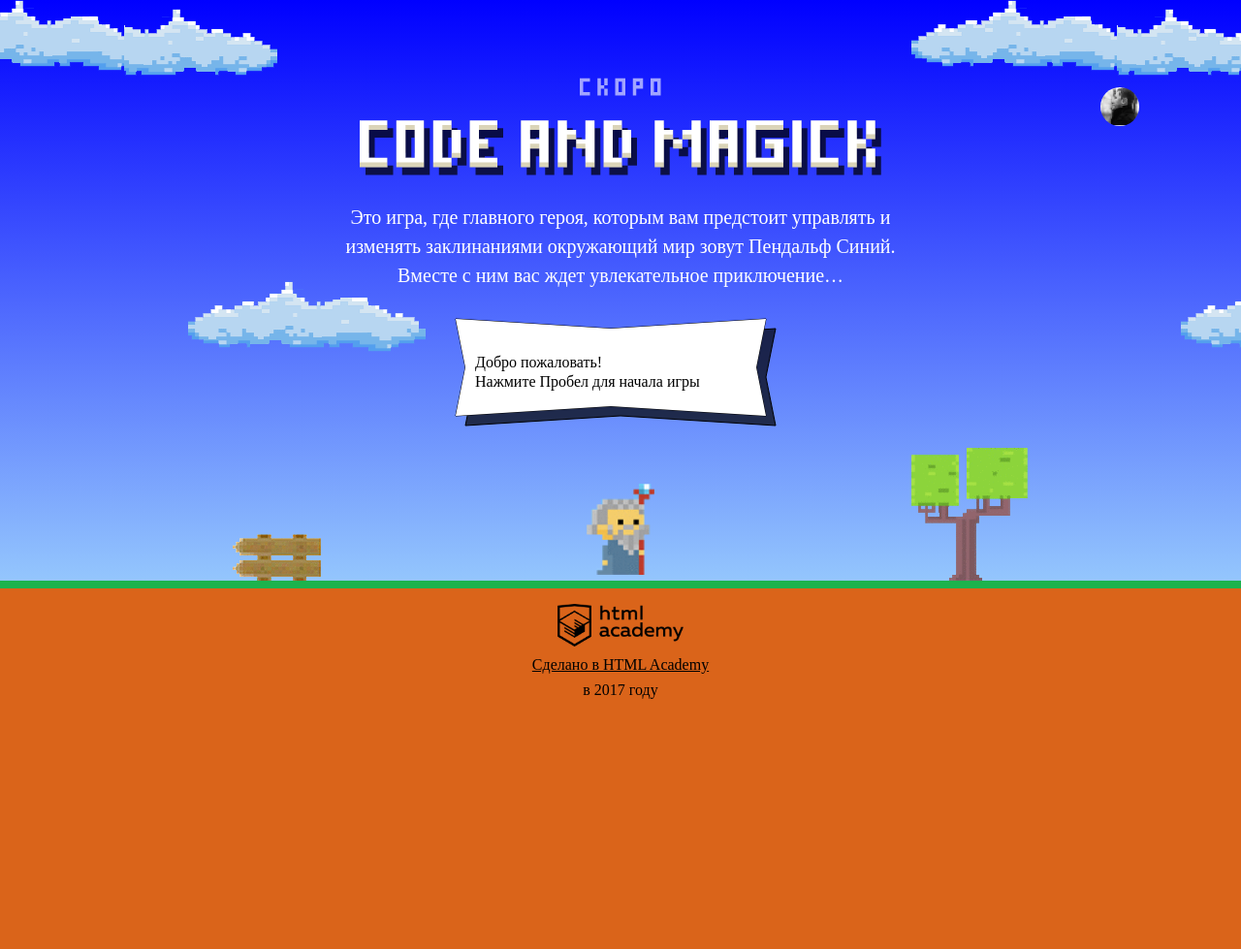
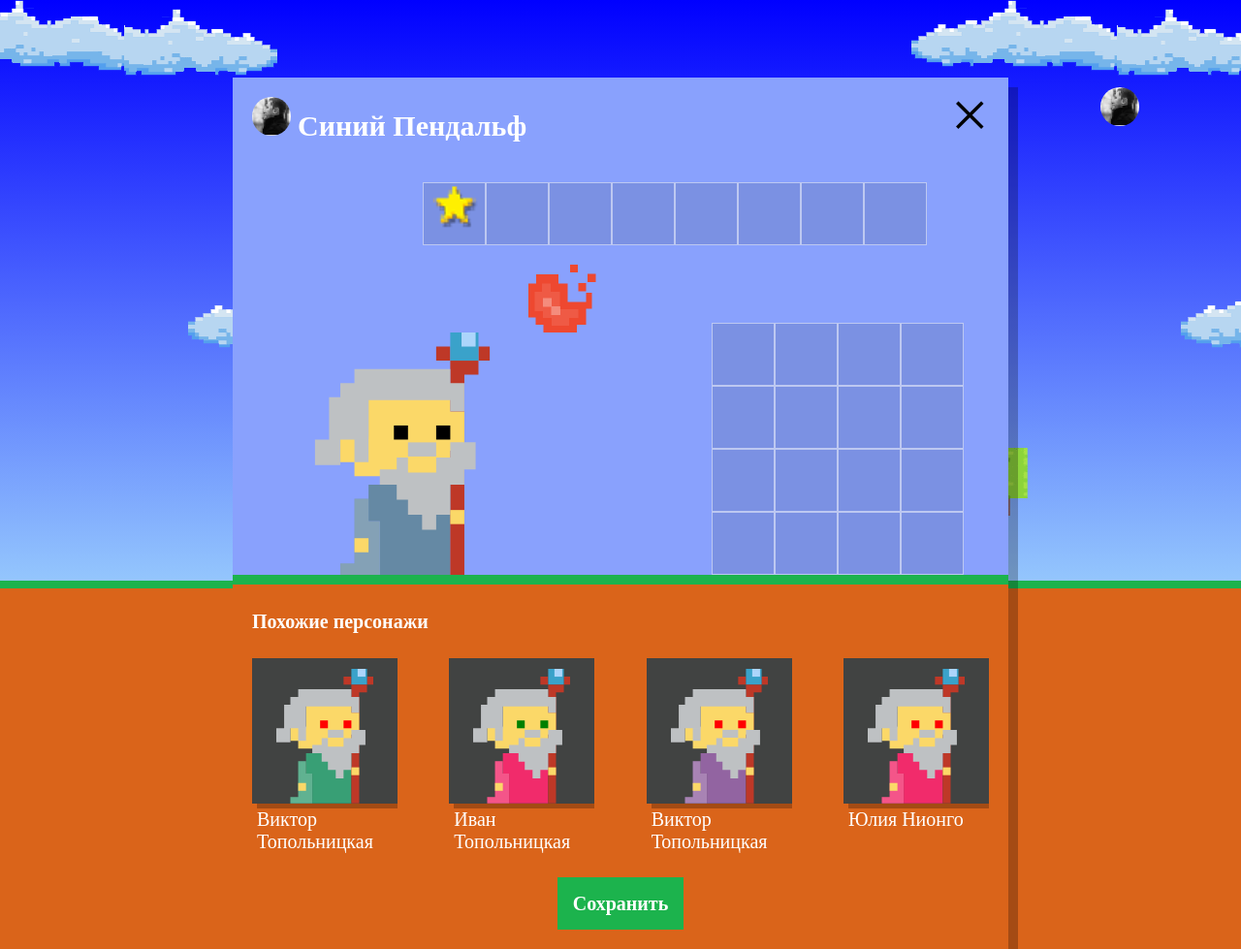
Before and after one commit to IvankovIvan/286023-code-and-magick, a website: page index.html in a window 1280 px wide. Shown: the whole page at 97% size. Before the commit the page ends 800 px from the top, so only its background shows below. Drawn offline with Linux system fonts and the light colour scheme; a web font is replaced by a local one.

Commit message:
add setup

```diff
--- a/index.html
+++ b/index.html
@@ -203,6 +203,7 @@
   }
 </script>
 <script src="js/stat.js"></script>
+<script src="js/setup.js"></script>
 <script src="js/game.js"></script>
 
 </body>
--- /dev/null
+++ b/js/setup.js
@@ -0,0 +1,53 @@
+'use strict';
+
+var WIZARD_NAMES = ['Иван', 'Хуан Себастьян', 'Мария', 'Кристоф', 'Виктор', 'Юлия', 'Люпита', 'Вашингтон'];
+var WIZARD_SURNAME = ['да Марья', 'Верон', 'Мирабелла', 'Вальц', 'Онопко', 'Топольницкая', 'Нионго', 'Ирвинг'];
+var COAT_COLOR = ['rgb(101, 137, 164)', 'rgb(241, 43, 107)', 'rgb(146, 100, 161)', 'rgb(56, 159, 117)', 'rgb(215, 210, 55)', 'rgb(0, 0, 0)'];
+var EYES_COLOR = ['black', 'red', 'blue', 'yellow', 'green'];
+var WIZARDS_COUNT = 4;
+
+var simularWizardTemplate = document.querySelector('#similar-wizard-template').content;
+var simularListElement = document.querySelector('.setup-similar-list');
+
+var getRandomInteger = function (length) {
+  return Math.floor(Math.random() * length);
+};
+
+var getNameNew = function () {
+  return WIZARD_NAMES[getRandomInteger(WIZARD_NAMES.length)] + ' ' + WIZARD_SURNAME[getRandomInteger(WIZARD_SURNAME.length)];
+};
+
+var getWizardNew = function () {
+  return {
+    name: getNameNew(),
+    coatColor: COAT_COLOR[getRandomInteger(COAT_COLOR.length)],
+    eyesColor: EYES_COLOR[getRandomInteger(EYES_COLOR.length)]
+  };
+};
+
+var getWizards = function (number) {
+  var wizards = [];
+  for (var i = 0; i < number; i++) {
+    wizards[i] = getWizardNew();
+  }
+  return wizards;
+};
+
+var renderWizard = function (wizard) {
+  var wizardElement = simularWizardTemplate.cloneNode(true);
+  wizardElement.querySelector('.setup-similar-label').textContent = wizard.name;
+  wizardElement.querySelector('.wizard-coat').style.fill = wizard.coatColor;
+  wizardElement.querySelector('.wizard-eyes').style.fill = wizard.eyesColor;
+  return wizardElement;
+};
+
+var userDialog = document.querySelector('.setup');
+userDialog.classList.remove('hidden');
+var wizards = getWizards(WIZARDS_COUNT);
+var fragment = document.createDocumentFragment();
+
+for (var i = 0; i < wizards.length; i++) {
+  fragment.appendChild(renderWizard(wizards[i]));
+}
+simularListElement.appendChild(fragment);
+userDialog.querySelector('.setup-similar').classList.remove('hidden');
```
